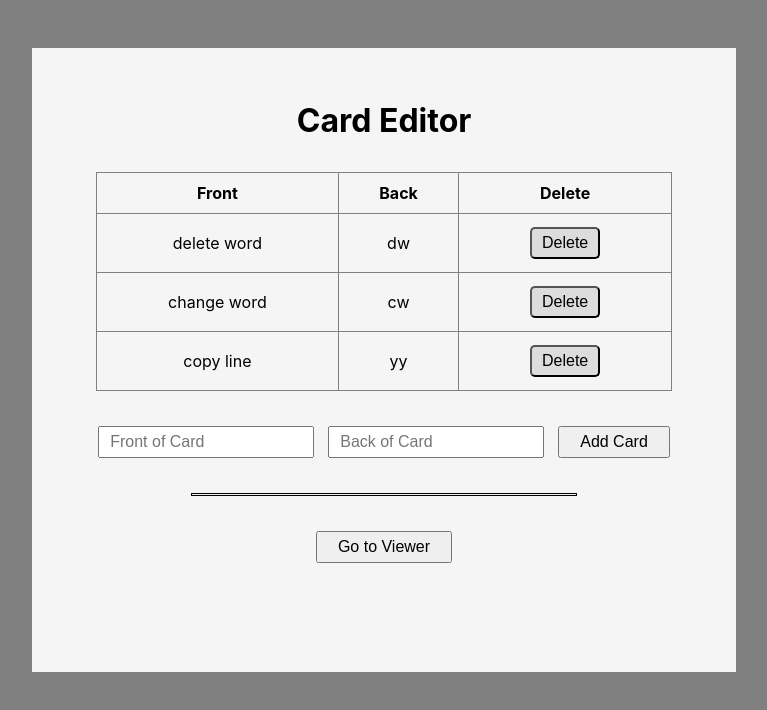
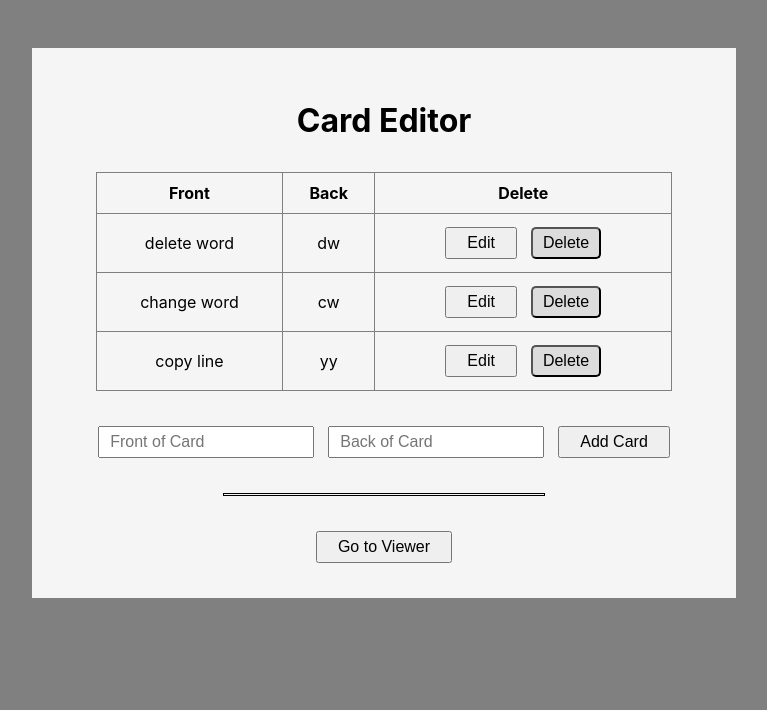
Before and after one commit to LeNganThanh/React-Flashcard-App, a React (Create React App) app: page / in a window 1280 px wide. Shown: the top 710 px of the page, without its empty margins (256-1023 px from the left). Built offline with nearby package versions, Linux system fonts and the light colour scheme.

Commit message:
viewer card still has no Edit

```diff
--- a/src/App.css
+++ b/src/App.css
@@ -5,7 +5,7 @@ body {
   padding: 2rem;
   margin: 3rem auto;
   width: 40rem;
-  height: 70vh;
+  height: auto;
   background-color: whitesmoke;
   text-align: center;
 }
@@ -46,14 +46,14 @@ button:hover {
 }
 hr {
   margin: 2rem auto;
-  width: 30vw;
+  width: 20rem;
   height: 1px;
   border: 1px solid black;
 }
 .cardViewer {
   display: grid;
   align-items: center;
-  height: 50%;
+  height: 30vh;
   width: 60%;
   border: 2px solid black;
   margin: 2rem auto;
--- a/src/components/Card.editor.js
+++ b/src/components/Card.editor.js
@@ -1,8 +1,9 @@
-import React, { useState } from "react";
+import React, { useState, Fragment } from "react";
 import "../App.css";
 import CardViewer from "./Card.viewer";
 import { nanoid } from "nanoid";
 import EditCard from "./Edit.card";
+import ReadOnlyCard from "./ReadOnly.card";
 
 export default function CardEditor({ click, data }) {
   const [row, setRow] = useState(data);
@@ -11,7 +12,14 @@ export default function CardEditor({ click, data }) {
     back: "",
     delete: "Delete",
   });
+  const [editRowId, setEditRowId] = useState(null);
+  const [editRowForm, setEditRowForm] = useState({
+    front: "",
+    back: "",
+    delete: "Delete",
+  });
 
+  //Execute the new data enter
   function handleValChange(e) {
     e.preventDefault();
     const fieldName = e.target.getAttribute("name");
@@ -22,6 +30,7 @@ export default function CardEditor({ click, data }) {
 
     setAddFormData(newFormData);
   }
+
   function handleAddCard(e) {
     e.preventDefault();
     const newData = {
@@ -33,6 +42,52 @@ export default function CardEditor({ click, data }) {
     const newDatas = [...row, newData];
     setRow(newDatas);
   }
+
+  //Execute the editing the old data
+  function handleEditCard(e, row) {
+    e.preventDefault();
+    setEditRowId(row.id);
+
+    const formVal = {
+      front: row.front,
+      back: row.back,
+      delete: "Delete",
+    };
+    setEditRowForm(formVal);
+  }
+
+  //Get the new value from input field
+  function handleEditCardChange(e) {
+    e.preventDefault();
+    const fieldName = e.target.getAttribute("name");
+    const fieldVal = e.target.value;
+
+    const newFormData = { ...editRowForm };
+    newFormData[fieldName] = fieldVal;
+
+    setEditRowForm(newFormData);
+  }
+
+  function handleEditCardSubmit(e) {
+    e.preventDefault();
+    const editRow = {
+      id: editRowId,
+      front: editRowForm.front,
+      back: editRowForm.back,
+      delete: "Delete",
+    };
+
+    const newRow = [...row];
+    const idx = row.findIndex(row => row.id === editRowId);
+    newRow[idx] = editRow;
+
+    setRow(newRow);
+    setEditRowId(null);
+  }
+  function handleCancelEdit() {
+    setEditRowId(null);
+  }
+  //execute the delete
   function handleDeleteBtn(cardId) {
     const newDatas = [...row];
     const idx = row.findIndex(cardRow => row.id === cardId);
@@ -40,8 +95,10 @@ export default function CardEditor({ click, data }) {
 
     setRow(newDatas);
   }
+
   const TABLE = (
     <div>
+      <form onSubmit={handleEditCardSubmit}>
         <table>
           <thead>
             <tr>
@@ -51,22 +108,26 @@ export default function CardEditor({ click, data }) {
             </tr>
           </thead>
           <tbody>
-          {row.map(rowData => (
-            <tr>
-              <td>{rowData.front}</td>
-              <td>{rowData.back}</td>
-              <td>
-                <button
-                  className="deleteBtn"
-                  onClick={() => handleDeleteBtn(row.id)}
-                >
-                  {rowData.delete}
-                </button>
-              </td>
-            </tr>
+            {row.map((rowData, idx) => (
+              <Fragment>
+                {editRowId === idx ? (
+                  <EditCard
+                    editRowForm={editRowForm}
+                    handleEditCardChange={handleEditCardChange}
+                    handleCancelEdit={handleCancelEdit}
+                  />
+                ) : (
+                  <ReadOnlyCard
+                    row={rowData}
+                    handleDeleteBtn={handleDeleteBtn}
+                    handleEditCard={handleEditCard}
+                  />
+                )}
+              </Fragment>
             ))}
           </tbody>
         </table>
+      </form>
     </div>
   );
 
@@ -95,8 +156,24 @@ export default function CardEditor({ click, data }) {
   );
 }
 /*
-using an extra edit component
+using an external edit component
 {row.map((rowData)=>(
     <EditCard row={rowData} handleDeleteBtn={handleDeleteBtn}/>
 ))}
+
+//inside code
+          {row.map(rowData => (
+            <tr>
+              <td>{rowData.front}</td>
+              <td>{rowData.back}</td>
+              <td>
+                <button
+                  className="deleteBtn"
+                  onClick={() => handleDeleteBtn(row.id)}
+                >
+                  {rowData.delete}
+                </button>
+              </td>
+            </tr>
+          ))}
 */
--- a/src/components/Card.viewer.js
+++ b/src/components/Card.viewer.js
@@ -9,6 +9,7 @@ export default function CardViewer({ click, view }) {
   function getToNextCard() {
     step < view.length - 1 ? setStep(step => step + 1) : setStep(0);
   }
+
   return (
     <div className="card">
       <h1>Card Viewer</h1>
@@ -17,6 +18,7 @@ export default function CardViewer({ click, view }) {
       </div>
       <button onClick={getToNextCard}>Next Card</button>
       <hr />
+      {/* <button>Edit card</button> */}
       <button onClick={click}>Go to editor</button>
     </div>
   );
--- a/src/components/Edit.card.js
+++ b/src/components/Edit.card.js
@@ -1,14 +1,17 @@
 import React from "react";
 
-export default function EditCard({ row, handleDeleteBtn }) {
+export default function EditCard({editRowForm, handleEditCardChange, handleCancelEdit}) {
   return (
     <tr>
-      <td>{row.front}</td>
-      <td>{row.back}</td>
       <td>
-        <button className="deleteBtn" onClick={() => handleDeleteBtn(row.id)}>
-          {row.delete}
-        </button>
+        <input type="text" name="front" placeholder="Editing...." value={editRowForm.front} onChange={handleEditCardChange} />
+      </td>
+      <td>
+        <input type="text" name="back" placeholder="Editing...." value={editRowForm.back} onChange={handleEditCardChange} />
+      </td>
+      <td>
+        <button type="submit">Save</button>
+        <button type=" button" onClick={handleCancelEdit}>Cancel</button>
       </td>
     </tr>
   );
--- /dev/null
+++ b/src/components/ReadOnly.card.js
@@ -0,0 +1,18 @@
+import React from "react";
+
+export default function ReadOnlyCard({ row, handleEditCard, handleDeleteBtn }) {
+  return (
+    <tr>
+      <td>{row.front}</td>
+      <td>{row.back}</td>
+      <td>
+        <button type="button" onClick={e => handleEditCard(e, row)}>
+          Edit
+        </button>
+        <button className="deleteBtn" onClick={() => handleDeleteBtn(row.id)}>
+          {row.delete}
+        </button>
+      </td>
+    </tr>
+  );
+}
--- a/src/data.js
+++ b/src/data.js
@@ -1,5 +1,5 @@
 export const dataTable = [
-  { front: "delete word", back: "dw", delete: "Delete" },
-  { front: "change word", back: "cw", delete: "Delete" },
-  { front: "copy line", back: "yy", delete: "Delete" },
+  { id: 0, front: "delete word", back: "dw", delete: "Delete" },
+  { id: 1, front: "change word", back: "cw", delete: "Delete" },
+  { id: 2, front: "copy line", back: "yy", delete: "Delete" },
 ];
```
Lines whose indentation alone changed are shown as unchanged.
